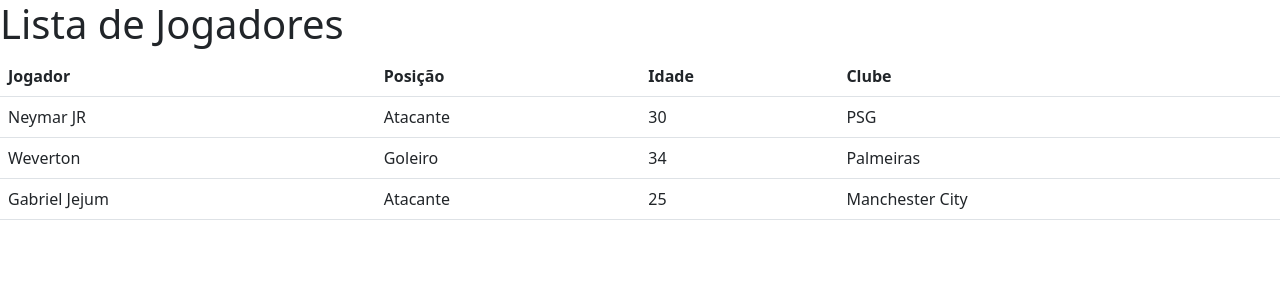
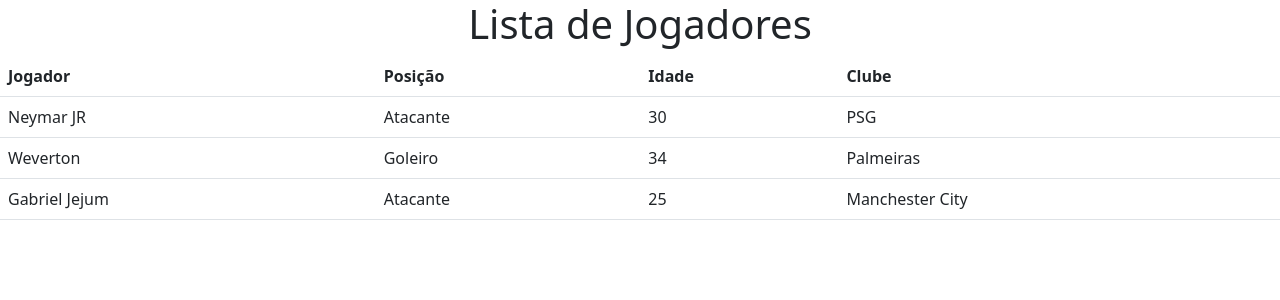
Before and after one commit to gabehcosta/webapplication, a Flask app: page / in a window 1280 px wide. Shown: the top 300 px of the page. Run offline with Flask 2, Linux system fonts and the light colour scheme.

Commit message:
Texto da página index.html foi alinhado ao centro

```diff
--- a/templates/index.html
+++ b/templates/index.html
@@ -4,7 +4,7 @@
     <title>Home</title>
 </head>
 <body>
-    <h1>Lista de Jogadores</h1>
+    <h1 class="text-center">Lista de Jogadores</h1>
     <table class="table">
         <thead>
             <tr>
```
